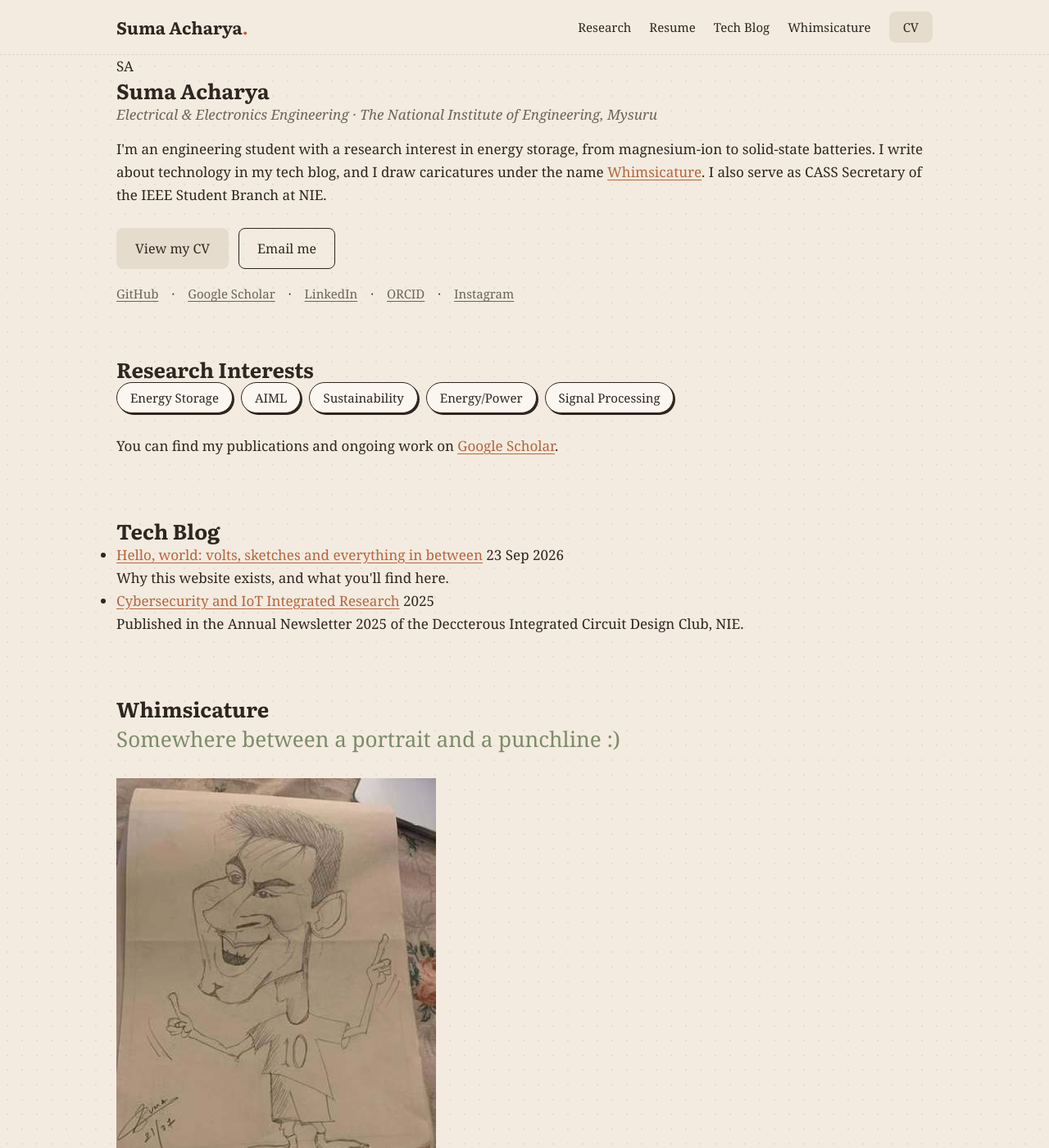
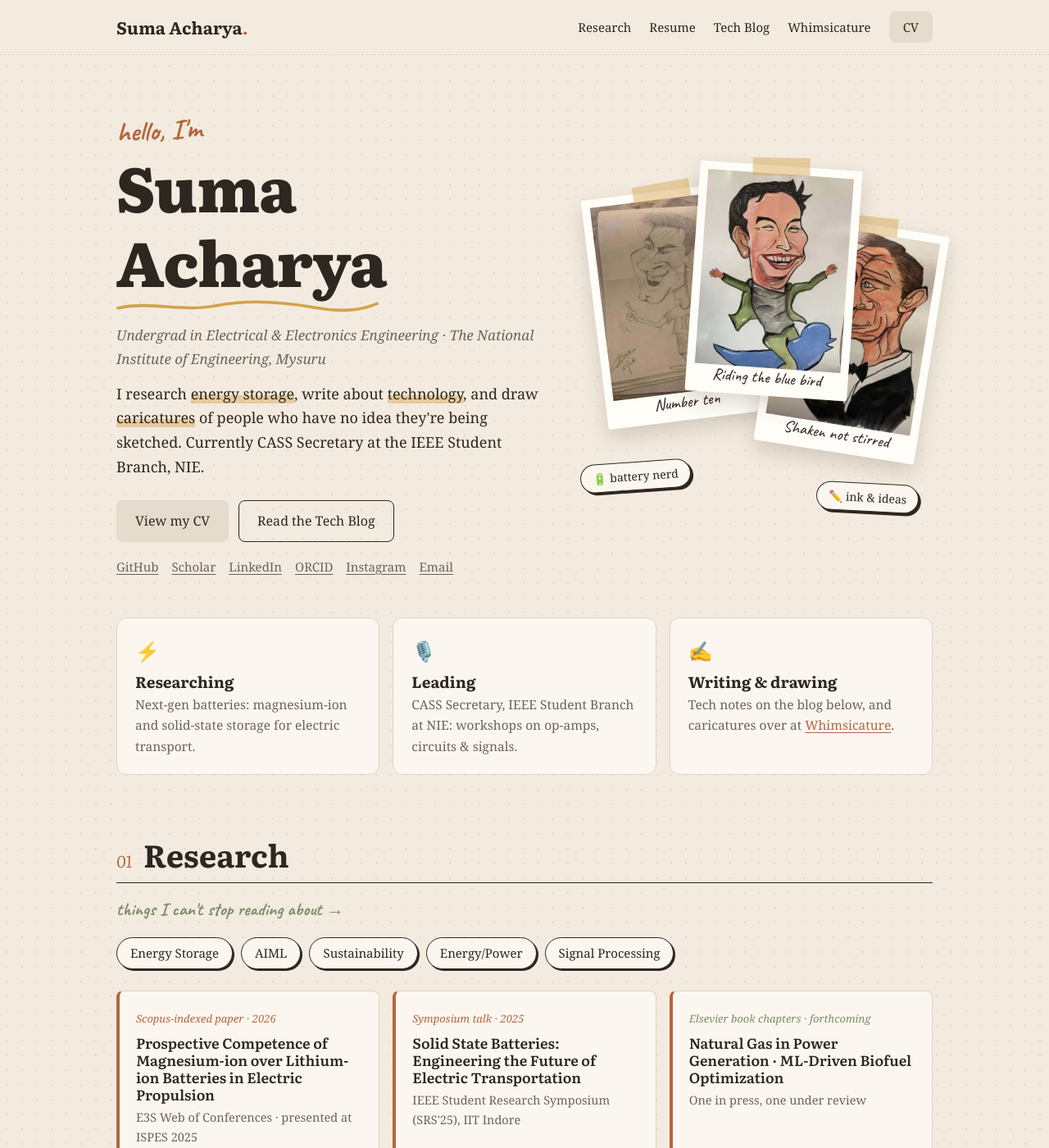
Before and after one commit to SumaAcharya/SumaAcharya.github.io, a Jekyll site: the page built from index.html, in a window 1280 px wide and 1400 px high. Shown: the whole window at 82% size. Built offline with Jekyll 4.4.1, drawn with Linux system fonts in a browser that asks for light colours; some of the changed text lies outside the part shown.

```diff
--- a/index.html
+++ b/index.html
@@ -2,28 +2,52 @@
 layout: default
 ---
 {% assign photo = site.static_files | where: "path", "/assets/profile.jpg" | first %}
-<section class="intro wrap">
-  <div class="avatar">{% if photo %}<img src="{{ photo.path | relative_url }}" alt="Suma Acharya">{% else %}<span>SA</span>{% endif %}</div>
-  <div>
+{% assign art_all = site.static_files | where_exp: "f", "f.path contains '/whimsicature/'" %}
+{% assign art = "" | split: "" %}
+{% for f in art_all %}{% assign ext = f.extname | downcase %}{% if ext == '.jpg' or ext == '.jpeg' or ext == '.png' or ext == '.webp' or ext == '.gif' %}{% assign art = art | push: f %}{% endif %}{% endfor %}
+
+<section class="hero wrap">
+  <div class="hero-text">
+    <p class="hand hello">hello, I'm</p>
     <h1>Suma Acharya</h1>
-    <p class="role">Electrical &amp; Electronics Engineering · The National Institute of Engineering, Mysuru</p>
-    <p>I'm an engineering student with a research interest in energy storage, from magnesium-ion to solid-state batteries. I write about technology in my tech blog, and I draw caricatures under the name <a href="#whimsicature">Whimsicature</a>. I also serve as CASS Secretary of the IEEE Student Branch at NIE.</p>
+    <svg class="squiggle" viewBox="0 0 320 18" preserveAspectRatio="none" aria-hidden="true"><path d="M2 12 C 40 2, 80 18, 120 9 S 200 3, 240 11 S 300 14, 318 6" fill="none" stroke="currentColor" stroke-width="4" stroke-linecap="round"/></svg>
+    <p class="role">Undergrad in Electrical &amp; Electronics Engineering · The National Institute of Engineering, Mysuru</p>
+    <p class="lede">I research <strong>energy storage</strong>, write about <strong>technology</strong>, and draw <strong>caricatures</strong> of people who have no idea they're being sketched. Currently CASS Secretary at the IEEE Student Branch, NIE.</p>
     <div class="actions">
-      <a class="btn" href="{{ '/assets/CV_Suma_Acharya.pdf' | relative_url }}" target="_blank">View my CV</a>
-      <a class="btn ghost" href="mailto:suma.acharya40@gmail.com">Email me</a>
+      <a class="btn" href="{{ '/cv/' | relative_url }}">View my CV</a>
+      <a class="btn ghost" href="#blog">Read the Tech Blog</a>
     </div>
     <p class="social">
-      <a href="https://github.com/SumaAcharya" target="_blank" rel="noopener">GitHub</a> ·
-      <a href="https://scholar.google.com/citations?user=WSwZorUAAAAJ&hl=en" target="_blank" rel="noopener">Google Scholar</a> ·
-      <a href="https://linkedin.com/in/sumaacharya-50a802318" target="_blank" rel="noopener">LinkedIn</a> ·
-      <a href="https://orcid.org/0009-0000-4698-9860" target="_blank" rel="noopener">ORCID</a> ·
+      <a href="https://github.com/SumaAcharya" target="_blank" rel="noopener">GitHub</a>
+      <a href="https://scholar.google.com/citations?user=WSwZorUAAAAJ&hl=en" target="_blank" rel="noopener">Scholar</a>
+      <a href="https://linkedin.com/in/sumaacharya-50a802318" target="_blank" rel="noopener">LinkedIn</a>
+      <a href="https://orcid.org/0009-0000-4698-9860" target="_blank" rel="noopener">ORCID</a>
       <a href="https://www.instagram.com/whimsicature/" target="_blank" rel="noopener">Instagram</a>
+      <a href="mailto:suma.acharya40@gmail.com">Email</a>
     </p>
+  </div>
+  <div class="hero-art" aria-hidden="true">
+    {% if photo %}
+      <div class="polaroid p-main"><img src="{{ photo.path | relative_url }}" alt=""><span>that's me!</span></div>
+    {% endif %}
+    {% for f in art limit: 3 %}
+      {% assign t = f.basename | replace: '-', ' ' | replace: '_', ' ' | capitalize %}
+      <div class="polaroid p{{ forloop.index }}"><i class="tape"></i><img src="{{ f.path | relative_url }}" alt="" loading="lazy"><span>{{ t }}</span></div>
+    {% endfor %}
+    <span class="sticker s1">🔋 battery nerd</span>
+    <span class="sticker s2">✏️ ink &amp; ideas</span>
   </div>
 </section>
 
+<section class="now wrap">
+  <div class="now-card reveal"><span class="ico">⚡</span><h3>Researching</h3><p>Next-gen batteries: magnesium-ion and solid-state storage for electric transport.</p></div>
+  <div class="now-card reveal"><span class="ico">🎙️</span><h3>Leading</h3><p>CASS Secretary, IEEE Student Branch at NIE: workshops on op-amps, circuits &amp; signals.</p></div>
+  <div class="now-card reveal"><span class="ico">✍️</span><h3>Writing &amp; drawing</h3><p>Tech notes on the blog below, and caricatures over at <a href="#whimsicature">Whimsicature</a>.</p></div>
+</section>
+
 <section id="research" class="section wrap">
-  <h2>Research Interests</h2>
+  <div class="sec-head"><span class="num">01</span><h2>Research</h2></div>
+  <p class="hand note">things I can't stop reading about →</p>
   <div class="tags">
     <a href="https://scholar.google.com/citations?view_op=search_authors&hl=en&mauthors=label:energy_storage" target="_blank" rel="noopener">Energy Storage</a>
     <a href="https://scholar.google.com/citations?view_op=search_authors&hl=en&mauthors=label:aiml" target="_blank" rel="noopener">AIML</a>
@@ -31,39 +55,99 @@ layout: default
     <a href="https://scholar.google.com/citations?view_op=search_authors&hl=en&mauthors=label:energy_power" target="_blank" rel="noopener">Energy/Power</a>
     <a href="https://scholar.google.com/citations?view_op=search_authors&hl=en&mauthors=label:signal_processing" target="_blank" rel="noopener">Signal Processing</a>
   </div>
-  <p class="muted">You can find my publications and ongoing work on <a href="https://scholar.google.com/citations?user=WSwZorUAAAAJ&hl=en" target="_blank" rel="noopener">Google Scholar</a>.</p>
+  <div class="pubs">
+    <a class="pub reveal" href="https://www.e3s-conferences.org/articles/e3sconf/abs/2026/10/e3sconf_ispes2026_04006/e3sconf_ispes2026_04006.html" target="_blank" rel="noopener">
+      <span class="pub-tag">Scopus-indexed paper · 2026</span>
+      <h3>Prospective Competence of Magnesium-ion over Lithium-ion Batteries in Electric Propulsion</h3>
+      <p>E3S Web of Conferences · presented at ISPES 2025</p>
+    </a>
+    <div class="pub reveal">
+      <span class="pub-tag">Symposium talk · 2025</span>
+      <h3>Solid State Batteries: Engineering the Future of Electric Transportation</h3>
+      <p>IEEE Student Research Symposium (SRS'25), IIT Indore</p>
+    </div>
+    <div class="pub reveal">
+      <span class="pub-tag soft">Elsevier book chapters · forthcoming</span>
+      <h3>Natural Gas in Power Generation · ML-Driven Biofuel Optimization</h3>
+      <p>One in press, one under review</p>
+    </div>
+  </div>
+  <p class="more"><a href="https://scholar.google.com/citations?user=WSwZorUAAAAJ&hl=en" target="_blank" rel="noopener">See everything on Google Scholar →</a></p>
+</section>
+
+<section id="resume" class="section wrap">
+  <div class="sec-head"><span class="num">02</span><h2>Resume</h2></div>
+  <div class="resume">
+    <div class="col">
+      <h4 class="hand">education</h4>
+      <div class="item"><span class="when">2024 – 2028</span><b>B.E. Electrical &amp; Electronics</b><em>The National Institute of Engineering, Mysuru · CGPA 8.18</em></div>
+      <div class="item"><span class="when">2021 – 2023</span><b>Pre-University, PCMC</b><em>Gopalan PU College, Bangalore</em></div>
+      <h4 class="hand">leadership</h4>
+      <div class="item"><span class="when">2025 – now</span><b>CASS Secretary, NISB IEEE</b><em>Technical events, workshops &amp; coordination</em></div>
+      <div class="item"><span class="when">2025</span><b>Hardware Focus Group Lead</b><em>Ran "Electro Fusion", a 3-day hardware workshop</em></div>
+    </div>
+    <div class="col">
+      <h4 class="hand">things I've built</h4>
+      <div class="item"><span class="when">Sep 2025 · Top 10 / 100+</span><b>Safety Navigation App</b><em>Flutter + OpenStreetMap · Infosys PALS Hackathon, team lead</em></div>
+      <div class="item"><span class="when">May 2025</span><b>Wearable IoT Safety Device</b><em>ESP32 + LoRa + ThingSpeak · <a href="https://github.com/SumaAcharya/Women-Safety-Device/tree/main" target="_blank" rel="noopener">code</a></em></div>
+      <div class="item"><span class="when">May 2026</span><b>555-Timer LED Control &amp; Op-Amp Integrator</b><em>Power electronics lab projects</em></div>
+      <h4 class="hand">toolbox</h4>
+      <p class="toolbox">Python · C · MATLAB · Simulink · PSIM · LTspice · KiCad · Vivado · Flutter · GitHub</p>
+    </div>
+  </div>
+  <div class="actions center"><a class="btn" href="{{ '/cv/' | relative_url }}">Open full CV</a></div>
 </section>
 
 <section id="blog" class="section wrap">
-  <h2>Tech Blog</h2>
-  <ul class="posts">
-    {% for post in site.posts %}
-    <li>
-      <a href="{{ post.external_url | default: post.url | relative_url }}"{% if post.external_url %} target="_blank" rel="noopener"{% endif %}>{{ post.title }}</a>
+  <div class="sec-head"><span class="num">03</span><h2>Tech Blog</h2></div>
+  <p class="hand note">notes from my notebook, updated whenever an idea won't leave me alone</p>
+  {% assign posts = site.posts %}
+  {% if posts.size > 0 %}
+    {% assign first = posts.first %}
+    <a class="feature reveal" href="{{ first.external_url | default: first.url | relative_url }}"{% if first.external_url %} target="_blank" rel="noopener"{% endif %}>
+      <span class="pin" aria-hidden="true"></span>
+      <span class="label">latest entry</span>
+      <h3>{{ first.title }}</h3>
+      <p>{{ first.description | default: first.excerpt | strip_html | truncate: 180 }}</p>
+      <span class="meta">{{ first.date | date: '%d %b %Y' }} · {{ first.content | number_of_words | divided_by: 200 | plus: 1 }} min read{% if first.tags.size > 0 %} · {{ first.tags | join: ', ' }}{% endif %}</span>
+    </a>
+  {% endif %}
+  <div class="notes">
+    {% for post in posts offset: 1 %}
+    <a class="note-card reveal" href="{{ post.external_url | default: post.url | relative_url }}"{% if post.external_url %} target="_blank" rel="noopener"{% endif %}>
       <span class="date">{{ post.date | date: '%d %b %Y' }}</span>
-      {% if post.description %}<p>{{ post.description }}</p>{% endif %}
-    </li>
+      <h3>{{ post.title }}</h3>
+      <p>{{ post.description | default: post.excerpt | strip_html | truncate: 120 }}</p>
+    </a>
     {% endfor %}
-    <li>
-      <a href="https://drive.google.com/file/d/1O4umxoLqEZS5ql_iAa0vcaZlA25m2W7P/view?usp=sharing" target="_blank" rel="noopener">Cybersecurity and IoT Integrated Research</a>
-      <span class="date">2025</span>
-      <p>Published in the Annual Newsletter 2025 of the Deccterous Integrated Circuit Design Club, NIE.</p>
-    </li>
-  </ul>
+    <a class="note-card reveal" href="https://drive.google.com/file/d/1O4umxoLqEZS5ql_iAa0vcaZlA25m2W7P/view?usp=sharing" target="_blank" rel="noopener">
+      <span class="date">2025 · ICDC newsletter</span>
+      <h3>Cybersecurity and IoT Integrated Research</h3>
+      <p>Published in the Deccterous IC Design Club's Annual Newsletter.</p>
+    </a>
+  </div>
 </section>
 
 <section id="whimsicature" class="section wrap">
-  <h2>Whimsicature</h2>
-  <p class="tagline">Somewhere between a portrait and a punchline :)</p>
-  {% assign art = site.static_files | where_exp: "f", "f.path contains '/whimsicature/'" %}
-  <div class="gallery">
-    {% for f in art %}{% assign ext = f.extname | downcase %}{% if ext == '.jpg' or ext == '.jpeg' or ext == '.png' or ext == '.webp' or ext == '.gif' %}
+  <div class="sec-head"><span class="num">04</span><h2>Whimsicature</h2></div>
+  <p class="hand tagline">Somewhere between a portrait and a punchline :)</p>
+  <div class="wall">
+    {% for f in art %}
     {% assign t = f.basename | replace: '-', ' ' | replace: '_', ' ' | capitalize %}
-    <a class="art" href="{{ f.path | relative_url }}" data-title="{{ t }}">
+    <a class="art polaroid reveal" href="{{ f.path | relative_url }}" data-title="{{ t }}">
+      <i class="tape"></i>
       <img src="{{ f.path | relative_url }}" alt="{{ t }}, caricature by Suma Acharya" loading="lazy">
       <span>{{ t }}</span>
     </a>
-    {% endif %}{% endfor %}
+    {% endfor %}
   </div>
-  <p><a class="btn ghost" href="https://www.instagram.com/whimsicature/" target="_blank" rel="noopener">More on Instagram @whimsicature</a></p>
+  <div class="actions center"><a class="btn ghost" href="https://www.instagram.com/whimsicature/" target="_blank" rel="noopener">More on Instagram @whimsicature</a></div>
 </section>
+
+<section class="section wrap">
+  <div class="hello-card reveal">
+    <p class="hand">say hi!</p>
+    <h2>Research collabs, writing, caricature commissions or food recommendations</h2>
+    <div class="actions center"><a class="btn" href="mailto:suma.acharya40@gmail.com">suma.acharya40@gmail.com</a></div>
+  </div>
+</section>
```
Also changed, not shown: HOW-TO-UPDATE.md (+10 -4 lines), cv.html (added, +73 -0 lines).
